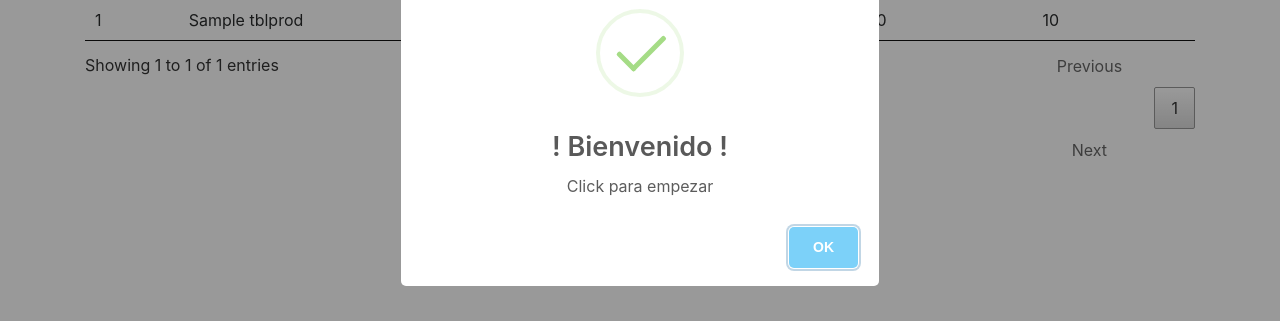
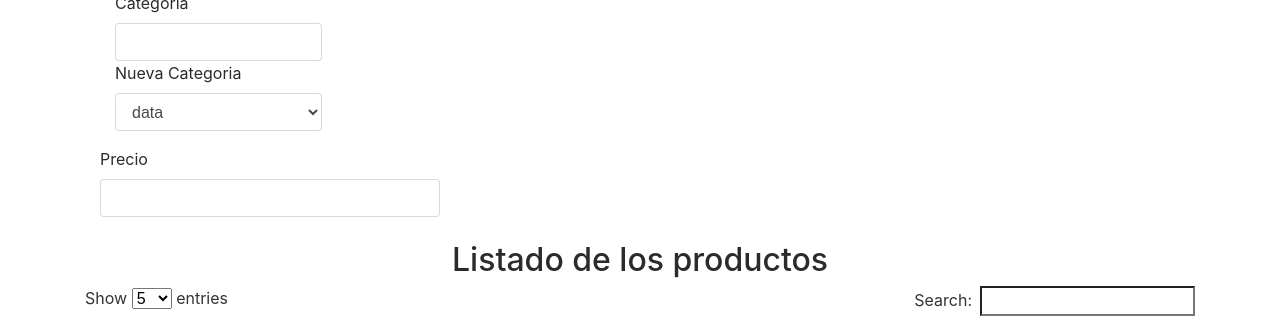
Before and after one commit to demepty/php_crud, a PHP site: page /lista_pro.php in a window 1280 px wide. Shown: the part 269-590 px from the top of the page. Before the commit the page ends 555 px from the top, so only its background shows below. Run offline with PHP 8.4, Linux system fonts and the light colour scheme; tables that the repository leaves empty or names only in its code hold one stand-in row (values such as "Sample post"); some libraries are stand-ins or nearby versions.

Commit message:
Mejoro la estructura

```diff
--- a/assets/css/style.css
+++ b/assets/css/style.css
@@ -33,3 +33,16 @@ margin-top: 25px;
 div>a{
     width: 100%;
 }
+
+     .test {
+     border: none;
+    color: white;
+    padding: 20px;
+    text-align: center;
+    text-decoration: none;
+    display: inline-block;
+    font-size: 16px;
+    margin: 4px 2px;
+}
+
+.button3 {border-radius: 8px;}
--- a/assets/js/tablas.js
+++ b/assets/js/tablas.js
@@ -1,18 +1,46 @@
 $(document).ready(function () {
     var my_table=$('#my_table').DataTable({
-
+        "lengthMenu":[5,10,20],
         "ajax":{
             "method":"POST",
             "url":"inc/consulta.php"
         },
         "columns":[
-            {"data":"id"},
+            {"data":"id_producto"},
             {"data":"prod_name"},
             {"data":"prod_code"},
-            {"data":"prod_ctry"},
+            {"data":"id_categoria"},
             {"data":"price"},
-            {"data":"prod_qty"}
+            {"data":"prod_qty"},
+            {"defaultContent": `<div>
+            <button class='btn btn-outline-danger btn-sm' id='editar'>Actualizar</button>
+            <button class='btn btn-outline-info btn-sm' id='borrar'>Borrar</button></div>`}
         ]
     });
+    editar("#my_table tbody",my_table);
 
 });
+
+
+var editar= function editar(tbody,my_table){
+   $(tbody).on("click","#editar",function () {
+       var data=my_table.row($(this).parents("tr")).data();
+       let id_pro=data.id_producto;
+       let nombre=data.prod_name;
+       let price=data.price;
+       let categoria=data.id_categoria;
+
+       $("#id_pro").attr("value",id_pro);
+       $("#name").val(nombre);
+       $("#price").val(price);
+       $("#cat").val(categoria);
+
+   });
+}
+
+function eliminar(){
+    let data;
+ console.log("voua eliminar");
+ console.log(data);
+
+}
--- a/conn/conexion.php
+++ b/conn/conexion.php
@@ -2,7 +2,7 @@
 $dbserver = "localhost";
 $dbuser = "root";
 $password = "";
-$dbname = "crud_php";
+$dbname = "php_crud";
 
 $con = mysqli_connect ($dbserver, $dbuser, $password) or die ("No se ha podido conectar al servidor de Base de datos");
 $db = mysqli_select_db( $con, $dbname) or die ( "Upps! Pues va a ser que no se ha podido conectar a la base de datos" );
--- a/lista_pro.php
+++ b/lista_pro.php
@@ -3,19 +3,49 @@
 <html lang="en">
 <head>
 <?php    include ("headers.html");  ?>
-    <script>
-    $(document).ready(function () {
-        swal("! Bienvenido !","Click para empezar","success");
-    });
 
-    </script>
     <title>Crud con php</title>
 </head>
 <body>
     <header>
     <?php    include ("head.html");  ?>
     </header>
+    <div class= "container">
+        <form action="">
+            <h4> Datos del Producto</h4>
+            <div class="form-row">
+                <input type="text" hidden id='id_pro'>
+                <div class="form-group col-md-4">
+                    <label for="" >Nombre</label>
+                    <input type="text" class="form-control" id='name'>
+                </div>
+                <div class="form-group col-md-8">
+                    <div class='col-md-4'>
+                        <label for="" >Categoria </label>
+                        <input type="text" class="form-control" id='cat'>
+                    </div>
+                    <div class='col-md-4'>
+                        <label for="">Nueva Categoria</label>
+                        <select name="" id="sele_cat" class="form-control">
+                            <option value="">data </option>
+                        </select>
 
+                    </div>
+
+
+                </div>
+
+                <div class="form-group col-md-4">
+                    <label for="" > Precio</label>
+                    <input type="text" class="form-control" id='price'>
+                </div>
+            </div>
+
+
+
+        </form>
+
+    </div>
     <div class="container menu">
         <div class="row">
             <div class="col-md-12">
@@ -35,6 +65,7 @@
                     <th >Categoria</th>
                     <th >Precio</th>
                     <th >Stock</th>
+                    <th >Acciones</th>
                     </tr>
                 </thead>
 
@@ -44,6 +75,14 @@
 
         </div>
     </div>
+    <div class="container" style="padding-top:30px;">
+        <div class="row">
+            <div class="text-center col-md-4 offset-md-4">
+                <a href="index.php" class="btn btn-lg btn-primary"><span class="fa fa-home"></span> Inicio</a>
+            </div>
+        </div>
+
+    </div>
 <script src="assets/js/tablas.js"></script>
 </body>
 </html>
```
Also changed, not shown: inc/guardar_producto.php (+26 -16 lines), index.php (+17 -6 lines), nuevo.php (+10 -11 lines).
